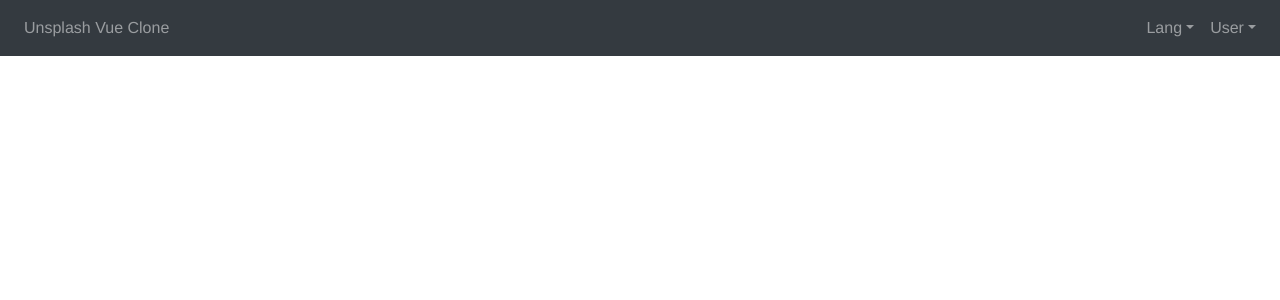
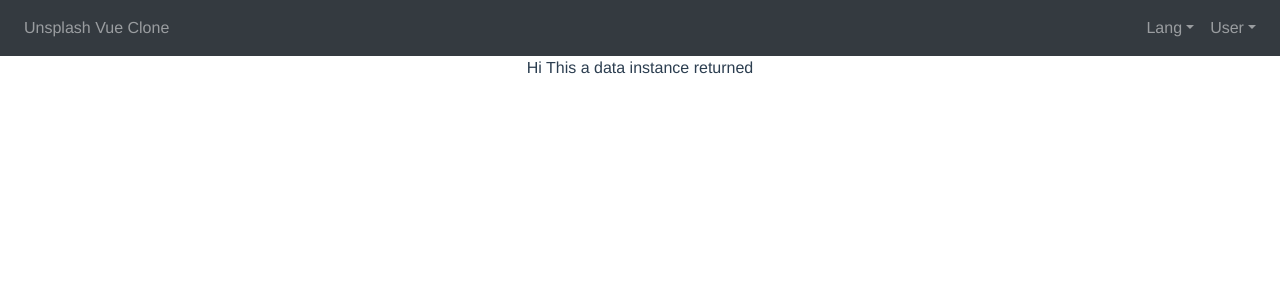
Before and after one commit to Kiptim54/Vue-Unsplash, a Vue app: page / in a window 1280 px wide. Shown: the top 300 px of the page. Built offline with nearby package versions, Linux system fonts and the light colour scheme; the HTML template or start-up script is replaced by a standard one.

Commit message:
add returning first data instance

```diff
--- a/package.json
+++ b/package.json
@@ -8,10 +8,12 @@
     "lint": "vue-cli-service lint"
   },
   "dependencies": {
+    "axios": "^0.19.0",
     "bootstrap": "^4.3.1",
     "bootstrap-vue": "^2.0.0-rc.23",
     "core-js": "^2.6.5",
-    "vue": "^2.6.10"
+    "vue": "^2.6.10",
+    "vue-axios": "^2.1.4"
   },
   "devDependencies": {
     "@vue/cli-plugin-babel": "^3.8.0",
--- a/src/App.vue
+++ b/src/App.vue
@@ -1,7 +1,7 @@
 <template>
   <div id="app">
     <Navbar></Navbar>
-
+    <Index></Index>
   </div>
 </template>
 
--- a/src/components/Index.vue
+++ b/src/components/Index.vue
@@ -1,18 +1,29 @@
 <template>
     <div class="index-page">
+       {{hi}}
 
-</div>
+
+    </div>
 </template>
 
 
 <script>
 export default {
+    name:'Index',
+    props:[],
+    components:{},
+    data(){
+        return{
+            hi:'Hi This a data instance returned'
+
+        }
+    }
+
 
 }
 </script>
 
 
-
 <style>
 
 </style>
```
Also changed, not shown: src/main.js (+8 -7 lines), 1 other file (tests, documents, lock files or other folders).
